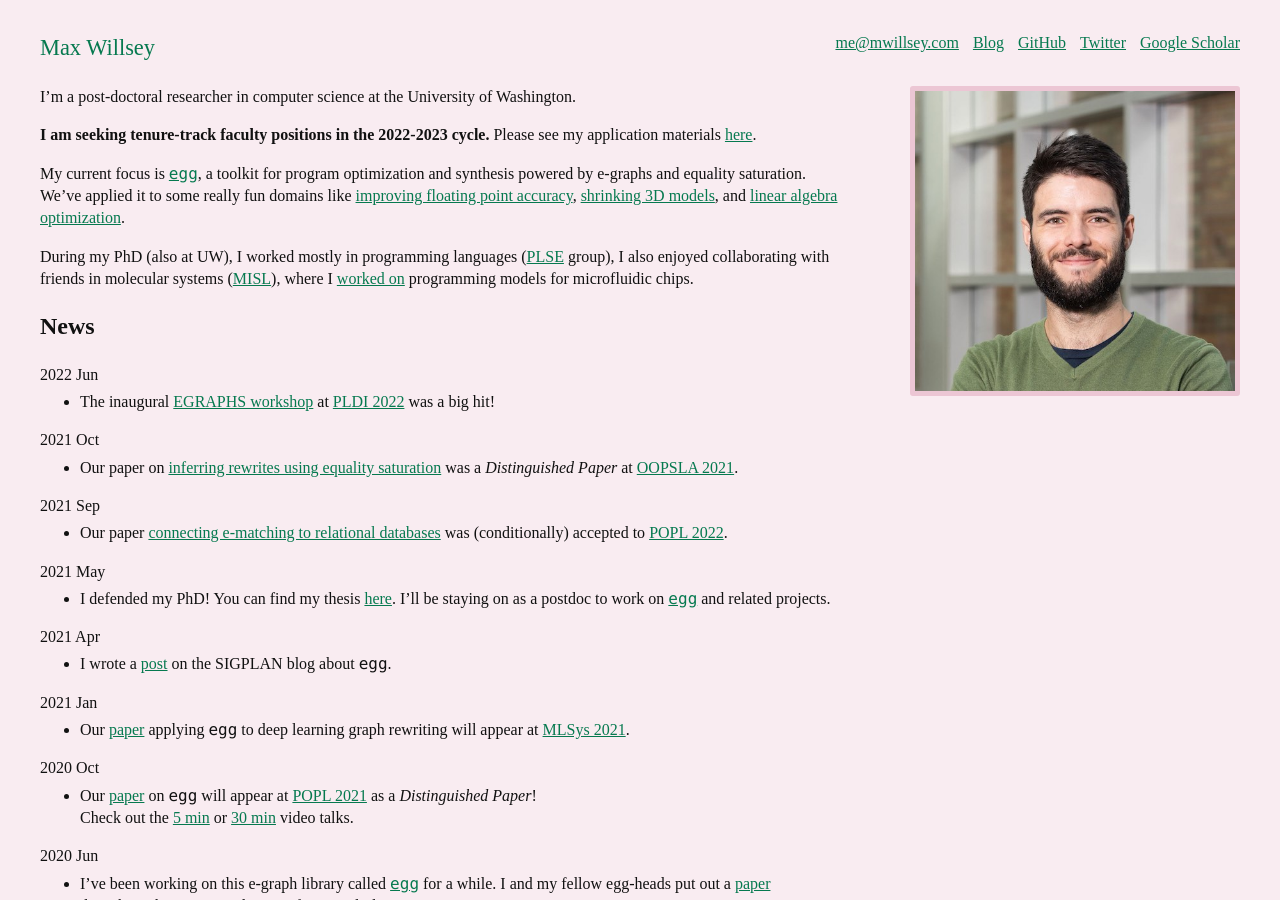
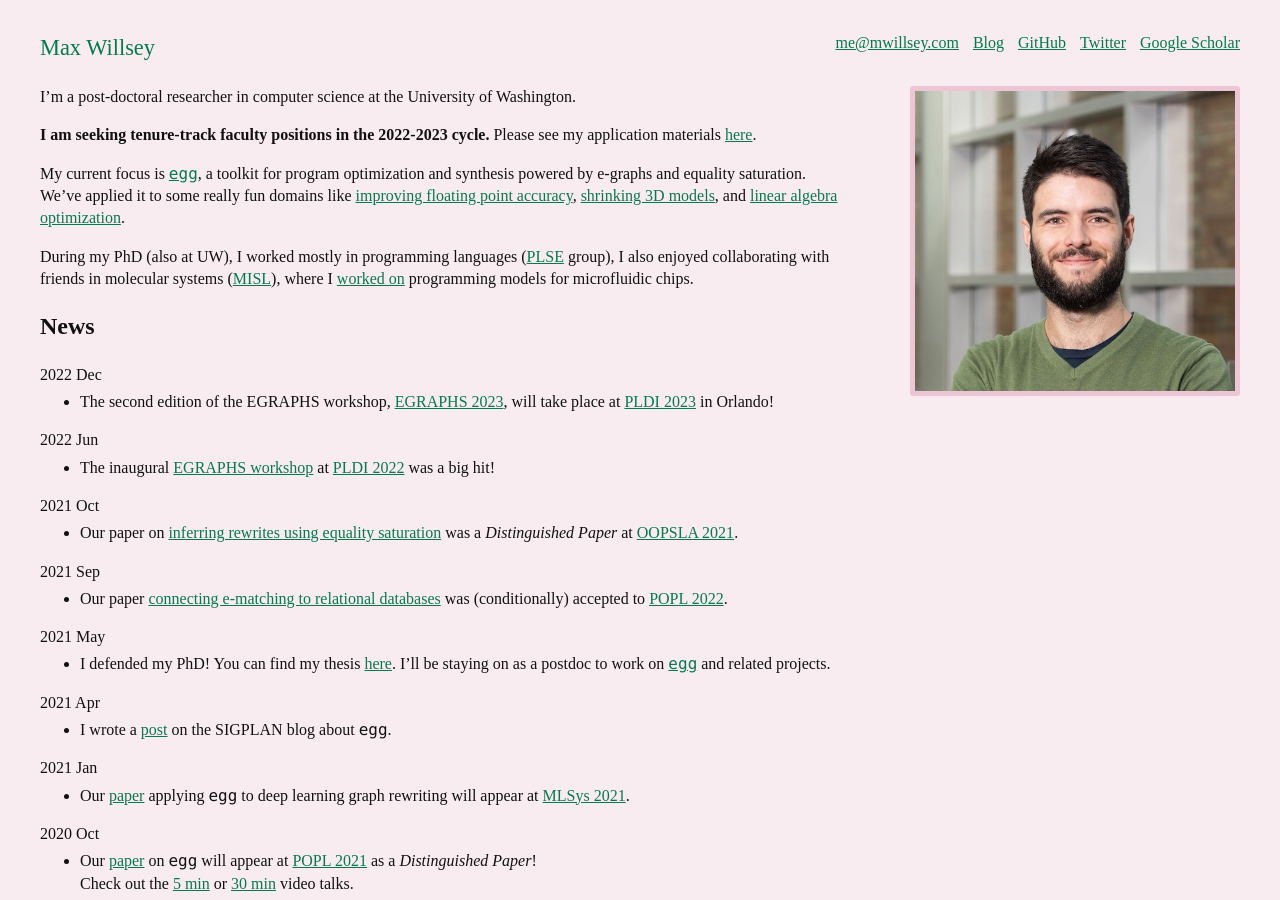
Before and after one commit to mwillsey/mwillsey.github.io, a Jekyll site: the page built from index.md, in a window 1280 px wide and 900 px high. Built offline with Jekyll 4.4.1, drawn with Linux system fonts in a browser that asks for light colours; some of the changed text lies outside the part shown.

Commit message:
Update index.md

```diff
--- a/index.md
+++ b/index.md
@@ -40,6 +40,9 @@ where I [worked on][Puddle] programming models for microfluidic chips.
 
 ## News
 
+- 2022 Dec
+  - The second edition of the EGRAPHS workshop, [EGRAPHS 2023](https://pldi23.sigplan.org/home/egraphs-2023),
+    will take place at [PLDI 2023](https://pldi23.sigplan.org/) in Orlando!
 - 2022 Jun
   - The inaugural [EGRAPHS workshop](//egraphs-good.github.io/workshop/2022.html)
     at [PLDI 2022](https://pldi22.sigplan.org/home/egraphs-2022) was a big hit!
@@ -67,11 +70,6 @@ where I [worked on][Puddle] programming models for microfluidic chips.
 	[5 min](https://youtu.be/ap29SzDAzP0) or
     [30 min](https://youtu.be/LKELTEOFY-s) video talks.
 
-- 2020 Jun
-  - I've been working on this e-graph library called [`egg`] for a while.
-    I and my fellow egg-heads put out a [paper](/papers/egg)
-    describing the system and some of its novel ideas.
-
 </section>
 
 <section id="papers">
```
